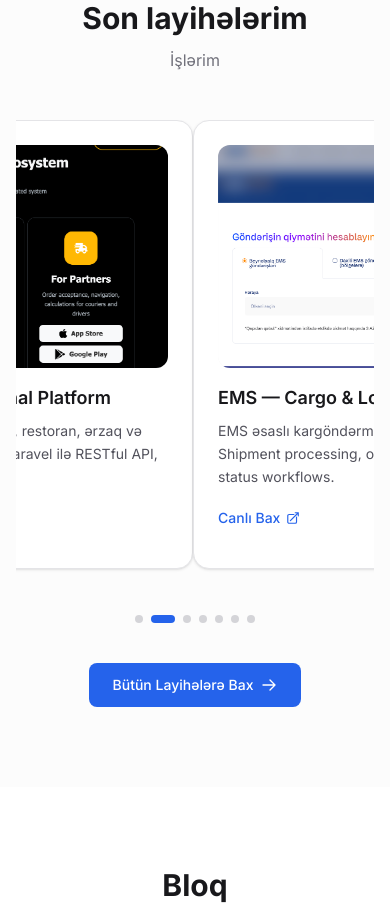
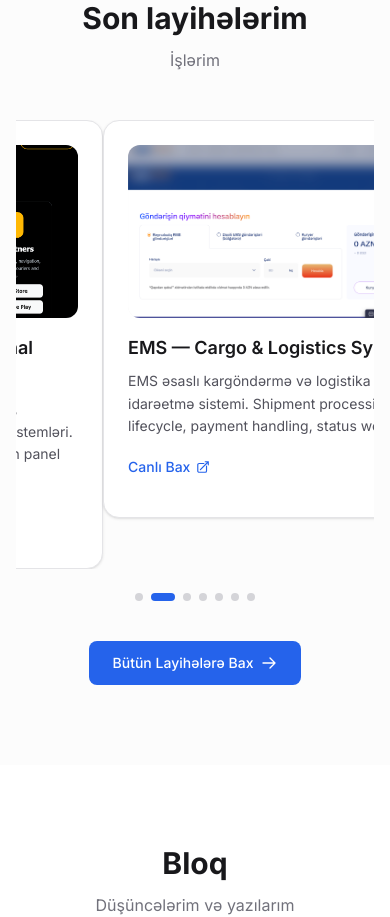
Before and after one commit to TuranHidayet/turanly, a Next.js app: page /az in a window 390 px wide. Shown: the part 840-1757 px from the top of the page. Built offline with nearby package versions, Linux system fonts and the light colour scheme.

Commit message:
mobile slide dasma problemi fixed

```diff
--- a/src/components/ProjectCarousel.tsx
+++ b/src/components/ProjectCarousel.tsx
@@ -59,7 +59,7 @@
           style={{ transform: `translateX(-${page * 100}%)` }}
         >
           {windows.map((group, i) => (
-            <div key={i} className="mx-auto max-w-md min-w-full shrink-0">
+            <div key={i} className="w-full shrink-0">
               {group.map((project) => (
                 <ProjectCard
                   key={`${i}-${project.id}`}
```
